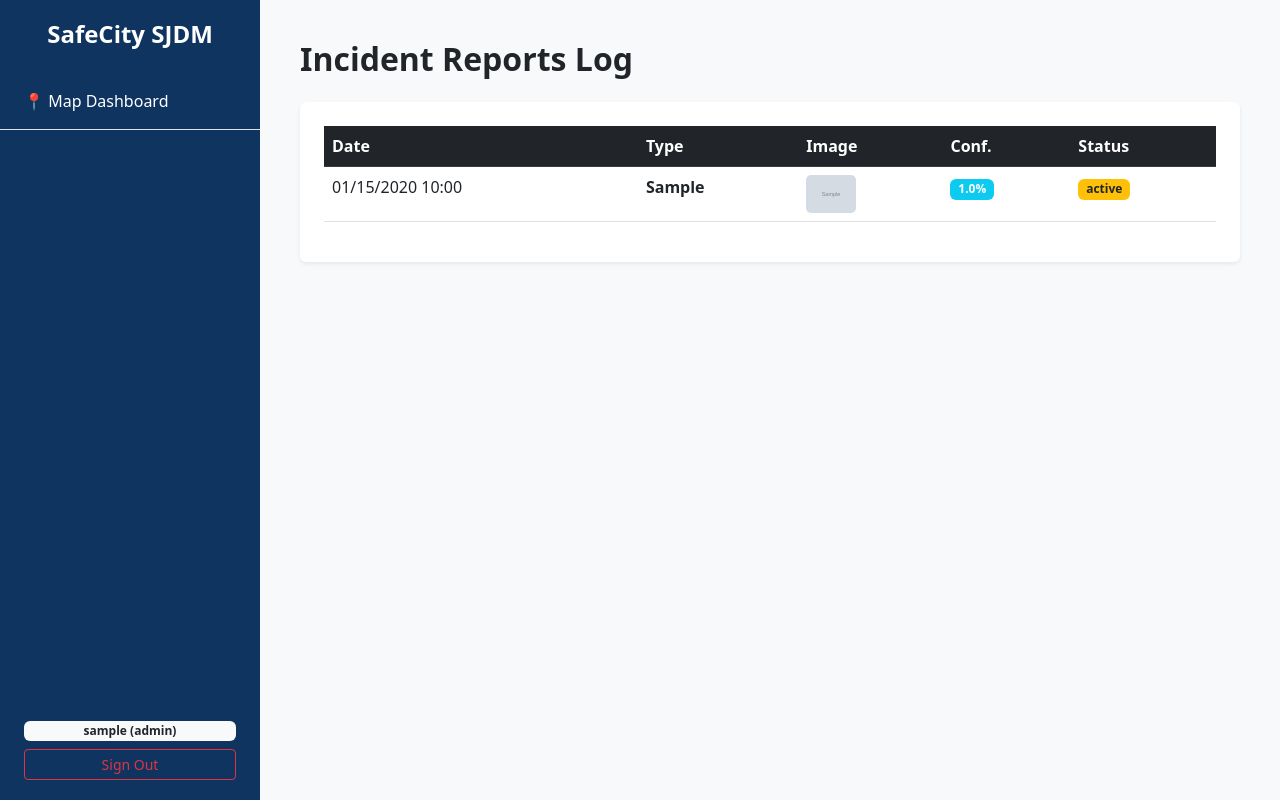
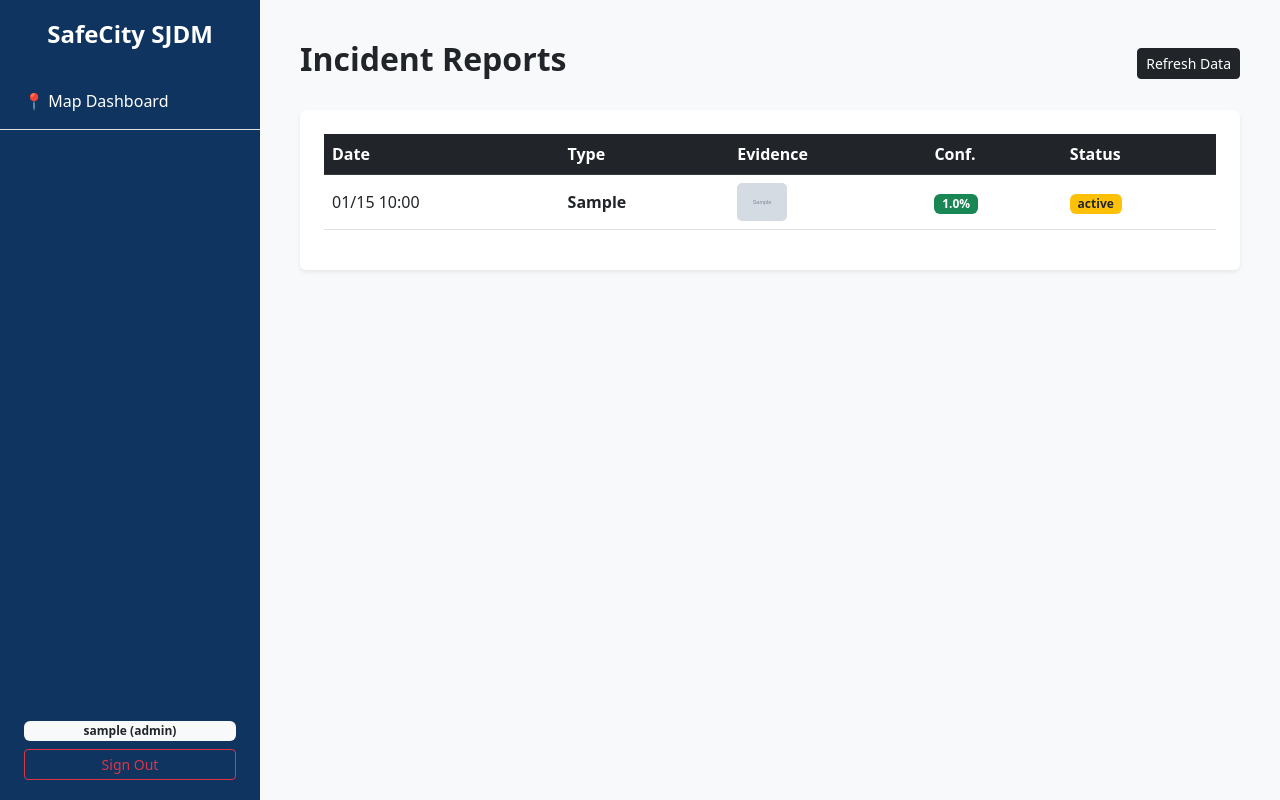
Before and after one commit to rframos/crime-reporting-system, a Flask app: template templates/reports.html in a window 1280 px wide. Run offline with Flask 3, Linux system fonts and the light colour scheme; the template is opened without the code that fills it: values that come from a table or form of the project are taken from there, others are empty; a user stored in the database is signed in; tables that the repository leaves empty hold one stand-in row (values such as "Sample post"); grey boxes marked "Sample" are stand-in pictures.

Commit message:
Update reports.html

```diff
--- a/templates/reports.html
+++ b/templates/reports.html
@@ -3,24 +3,31 @@
 <head>
     <title>SafeCity | Reports</title>
     <link href="https://cdn.jsdelivr.net/npm/bootstrap@5.3.0/dist/css/bootstrap.min.css" rel="stylesheet">
-    <style>.main-content { margin-left: 260px; padding: 40px; }</style>
+    <style>body { background: #f8f9fa; } .main-content { margin-left: 260px; padding: 40px; }</style>
 </head>
-<body class="bg-light">
+<body>
     {% include 'sidebar.html' %}
     <div class="main-content">
-        <h2 class="fw-bold mb-4">Incident Reports Log</h2>
-        <div class="card shadow-sm border-0 p-4">
-            <table class="table table-hover">
+        <div class="d-flex justify-content-between align-items-center mb-4">
+            <h2 class="fw-bold">Incident Reports</h2>
+            <button class="btn btn-dark btn-sm" onclick="location.reload()">Refresh Data</button>
+        </div>
+        <div class="card border-0 shadow-sm p-4">
+            <table class="table align-middle">
                 <thead class="table-dark">
-                    <tr><th>Date</th><th>Type</th><th>Image</th><th>Conf.</th><th>Status</th></tr>
+                    <tr><th>Date</th><th>Type</th><th>Evidence</th><th>Conf.</th><th>Status</th></tr>
                 </thead>
                 <tbody>
                     {% for i in incidents %}
                     <tr>
-                        <td>{{ i.created_at.strftime('%m/%d/%Y %H:%M') }}</td>
+                        <td>{{ i.created_at.strftime('%m/%d %H:%M') }}</td>
                         <td><strong>{{ i.incident_type }}</strong></td>
-                        <td><img src="/static/uploads/{{ i.image_url }}" style="width:50px; border-radius:5px;"></td>
-                        <td><span class="badge bg-info">{{ i.confidence }}%</span></td>
+                        <td>
+                            {% if i.image_url %}
+                            <img src="/static/uploads/{{ i.image_url }}" style="width: 50px; border-radius: 5px;" onclick="window.open(this.src)">
+                            {% else %}None{% endif %}
+                        </td>
+                        <td><span class="badge bg-success">{{ i.confidence }}%</span></td>
                         <td><span class="badge bg-warning text-dark">{{ i.status }}</span></td>
                     </tr>
                     {% endfor %}
```
